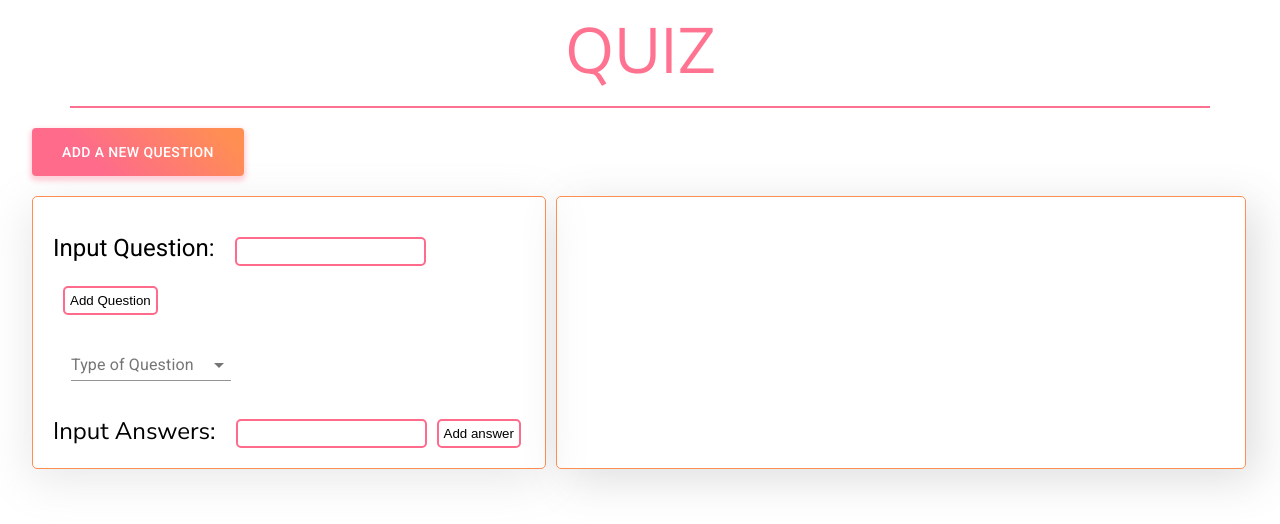
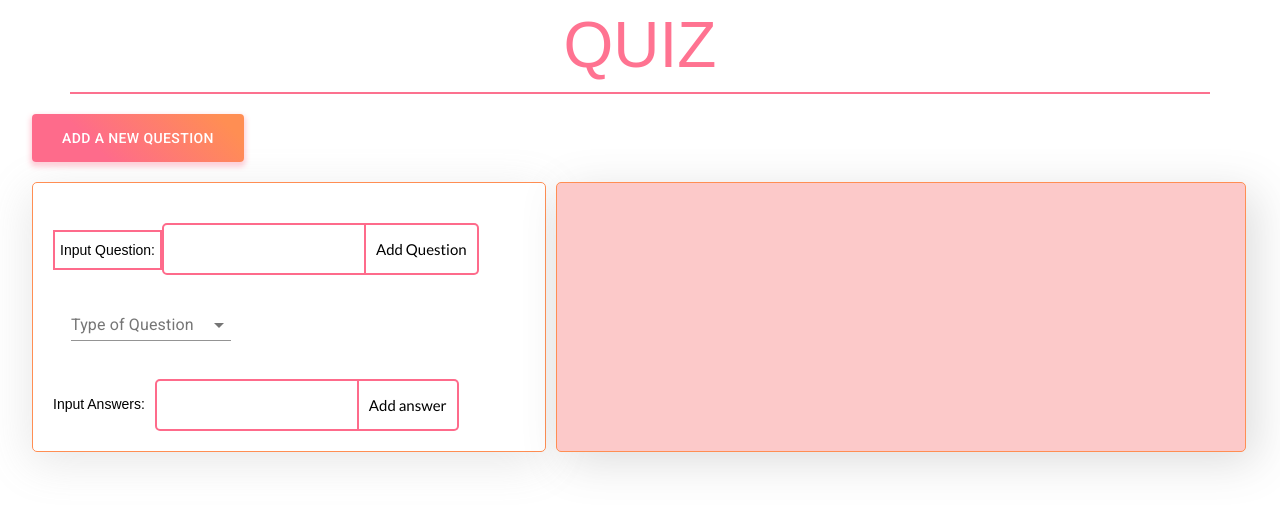
Before and after one commit to vedant-5/forms, a React (Create React App) app: page / in a window 1280 px wide. Shown: the top 524 px of the page. Built offline with nearby package versions, Linux system fonts and the light colour scheme.

Commit message:
Added styling to input side

```diff
--- a/public/index.html
+++ b/public/index.html
@@ -35,7 +35,7 @@
     />
 
     <link
-      href="https://fonts.googleapis.com/css2?family=Nunito&family=Nunito+Sans&family=Roboto&display=swap"
+      href="https://fonts.googleapis.com/css2?family=Lato&family=Noto+Sans+JP&family=Open+Sans&family=Roboto&display=swap"
       rel="stylesheet"
     />
 
--- a/src/components/Cards.js
+++ b/src/components/Cards.js
@@ -5,6 +5,7 @@ import MenuItem from '@material-ui/core/MenuItem';
 import FormControl from '@material-ui/core/FormControl';
 import Select from '@material-ui/core/Select';
 import Button from '@material-ui/core/Button';
+import Container from '@material-ui/core/Container';
 
 
 import NewAnswer from "./NewAnswer";
@@ -82,6 +83,7 @@ function Cards(){
 
 
             <section className="livePreview">
+            <Container fixed>
                 <div>
                   {questions.map(qus=>{
                     return(
@@ -89,11 +91,11 @@ function Cards(){
                     )
                   })}
                 </div>
-                <ul>
+                <ul className="ansList">
                   {answers.map(ans=>{
                         return (
                             <form>
-                              <div>
+                              <div >
                                 <input type={option} for="answer"/>
                                 <label className="Answer" id="answer" style={{visibility: option !== "text" ? "visible" : "hidden"}}>{ans.title}</label>
                               </div>
@@ -101,6 +103,7 @@ function Cards(){
                         )
                       })}
                 </ul>
+              </Container>
 
             </section>
         </div>
--- a/src/components/NewQuestion.js
+++ b/src/components/NewQuestion.js
@@ -1,5 +1,19 @@
 import React,{useState} from "react";
+import { makeStyles } from '@material-ui/core/styles';
+import TextField from '@material-ui/core/TextField';
 import "./cards.css";
+
+
+const useStyles = makeStyles((theme) => ({
+    root: {
+      '& > *': {
+        margin: theme.spacing(1),
+        width: '50ch',
+      },
+    },
+  }));
+
+
 
 const NewQuestion = ({addQuestion})=> {
 
@@ -11,14 +25,21 @@ const NewQuestion = ({addQuestion})=> {
       }
 
 
+    const classes = useStyles();
+
     return(
-        <form onSubmit={handleSubmit} >
+        <form onSubmit={handleSubmit} className="quesForm">
             <label className="question">Input Question:</label>
-            <input type="text" className="inputQues" value={ques} required onChange={(e)=> setQues(e.target.value)}/>
+            <input type="text" className="inputQues" value={ques} label= "Input Question" onChange={(e)=> setQues(e.target.value)}/>
             <input className="submitQues" type="submit" value="Add Question"/>
+
         </form>
     )
 
 }
 
 export default NewQuestion;
+
+//
+//
+//<TextField id="outlined-basic" label="Input Question" variant="outlined" />
--- a/src/components/cards.css
+++ b/src/components/cards.css
@@ -21,17 +21,21 @@
 }
 .livePreview {
   box-shadow: 10px 10px 45px 0px rgba(87, 87, 87, 0.2);
+  background-color: #fcc9c9;
 }
 
 .question {
-  font-size: 24px;
-  font-family: "Roboto", sans-serif;
-  margin-right: 10px;
+  font-size: 14px;
+  font-family: "Nunito Sans", sans-serif;
+
   margin-bottom: 20px;
+  border: 2px solid #fe6b8b;
+  background-color: #fff;
+  padding: 10px 5px;
 }
 
 .ans {
-  font-size: 24px;
+  font-size: 14px;
   font-family: "Nunito Sans", sans-serif;
   margin-right: 10px;
   margin-top: 50px;
@@ -44,23 +48,47 @@
 .submitAns {
   border: 2px solid #fe6b8b;
   background-color: #fff;
-  padding: 5px;
-  border-radius: 5px;
-  margin-left: 10px;
+  padding: 15px;
+  border-radius: 5px 0px 0px 5px;
+  margin-left: 0;
   margin-top: 20px;
+  font-family: "Lato", sans-serif;
+  font-size: 15px;
+}
+
+.submitAns,
+.submitQues {
+  border: 2px solid #fe6b8b;
+  background-color: #fff;
+  padding: 15px 10px;
+  margin-left: 0px;
+  border-radius: 0 5px 5px 0;
+
+  border-left: 0;
+  margin-top: 20px;
+  font-family: "Lato", sans-serif;
+  font-size: 15px;
 }
 
 .submitQues:hover,
 .submitAns:hover {
   background: linear-gradient(45deg, #fe6b8b 40%, #ff8e53 70%);
+  box-shadow: 10px 10px 45px 0px rgba(87, 87, 87, 0.2);
+}
+
+.ansList {
+  margin-top: 5px;
 }
 
 .Answer {
   font-family: "Nunito Sans", sans-serif;
-  font-size: 22px;
+  font-size: 20px;
+  margin-left: 2px;
 }
 
 .quesOutput {
-  margin-left: 20px;
+  font-family: "Nunito Sans", sans-serif;
+  font-size: 28pxpx;
+  margin-left: 40px;
   margin-bottom: 5px;
 }
--- a/src/components/quiz.css
+++ b/src/components/quiz.css
@@ -1,6 +1,3 @@
-.bod {
-  height: 100vh;
-}
 hr {
   border: 1px solid #fc718f;
   width: 90%;
```
Also changed, not shown: src/App.js (line endings or trailing spaces).
